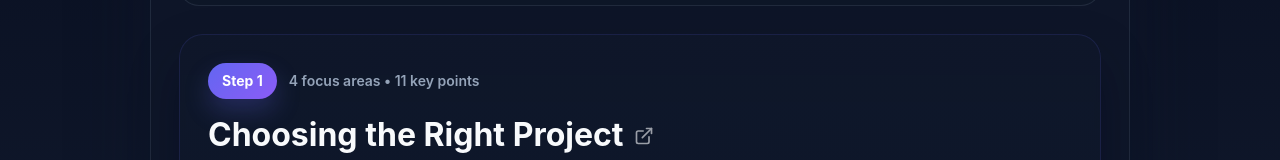
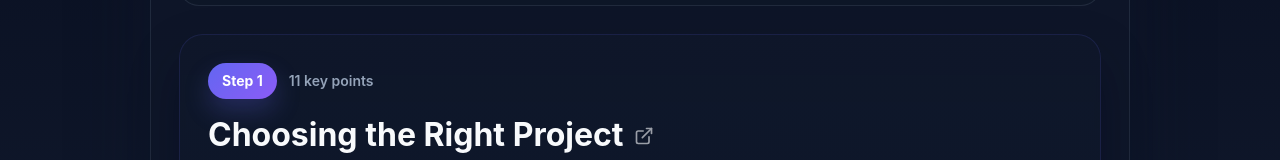
Before and after one commit to irapandey/opensource-roadmap, a React (Vite) app: page / in a window 1280 px wide. Shown: the part 619-779 px from the top of the page. Built offline with nearby package versions, Linux system fonts and the light colour scheme.

Commit message:
Removed focus area attribute
Signed-off-by: irapandey <ira.pandey2001@gmail.com>

```diff
--- a/src/components/SectionCard.jsx
+++ b/src/components/SectionCard.jsx
@@ -15,7 +15,7 @@ const getStepSummary = (sections) => {
     );
   }, 0);
 
-  return `${sections.length} focus areas • ${itemCount} key points`;
+  return `${itemCount} key points`;
 };
 
 const SectionCard = ({ section, index, isCompleted, onCompletionToggle }) => {
```
